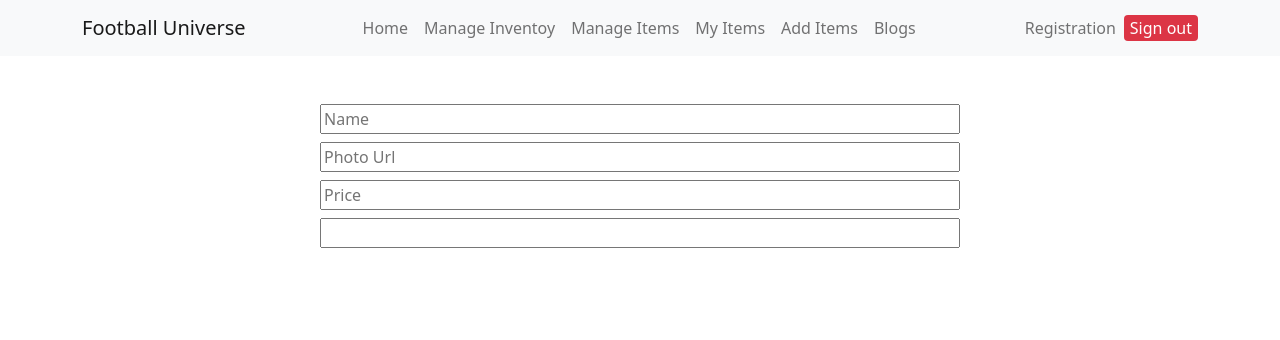
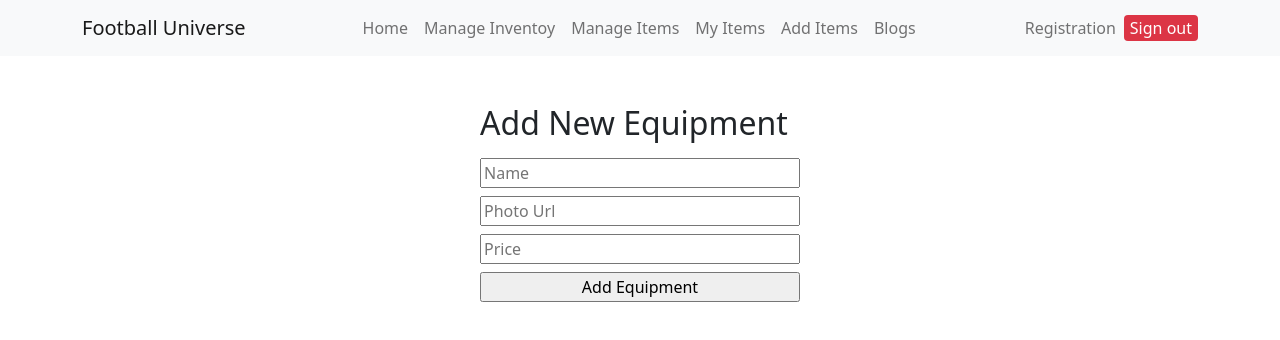
Before and after one commit to Faizul-Rien/Football-Shop-client, a React (Create React App) app: page /manage in a window 1280 px wide. Shown: the top 340 px of the page. Built offline with nearby package versions, Linux system fonts and the light colour scheme; no server answers; sample sign-in values are in the browser's storage.

Commit message:
add all equipment to manage inventory

```diff
--- a/src/Components/Equipments/Equipments.js
+++ b/src/Components/Equipments/Equipments.js
@@ -15,7 +15,7 @@ const Equipments = () => {
            <h2 className='title'> Football Equipments</h2>
            <div className='equipment-container'>
             {
-                equipments.slice((0,3)).map((equipment)=> (
+                equipments.slice((1,3)).map((equipment)=> (
                  <Equipment
                  key={equipment._id}
                  equipment={equipment}></Equipment>
--- a/src/Components/ManageInventory/ManageInventory.js
+++ b/src/Components/ManageInventory/ManageInventory.js
@@ -1,17 +1,53 @@
-import React from 'react';
+import React, { useEffect, useState } from 'react';
 import { useForm } from "react-hook-form";
+import Equipment from '../Equipment/Equipment';
 
 const ManageInventory = () => {
+
+        const [equipment, setEquipment] = useState([])
+        useEffect(()=>{
+            fetch(`http://localhost:5000/equipment`)
+            .then(res => res.json())
+            .then(data => setEquipment(data))
+        },[])
     const { register, handleSubmit } = useForm();
-    const onSubmit = data => console.log(data);
+    const onSubmit = data => {
+        console.log(data);
+
+    const url = `http://localhost:5000/equipment`;
+    fetch(url,{
+        method: 'POST',
+        headers: {
+            'content-type': 'application/json'
+        },
+        body: JSON.stringify(data)
+    })
+    .then(res=> res.json())
+    .then(result => console.log(result))
+}
     return (
-        <div className='w-50 mx-auto'>
+        <div>
+            <div className='w-25 mx-auto'>
+            <h2 className='mt-5'>Add New Equipment</h2>
             <form className='d-flex flex-column' onSubmit={handleSubmit(onSubmit)}>
-      <input className='mb-2 mt-5' placeholder='Name' {...register("name", { required: true, maxLength: 20 })} />
+      <input className='mb-2 mt-2' placeholder='Name' {...register("name", { required: true, maxLength: 20 })} />
       <input className='mb-2' placeholder='Photo Url' {...register("img")} />
       <input className='mb-2' placeholder='Price' type="number" {...register("price")} />
-      <input type="Add Equipment" />
+      <input type="submit" value= "Add Equipment" />
     </form>
+    </div>
+
+            <div className='equipment-container mt-5'>
+                {
+                    equipment.map((equipment)=>(
+                        <Equipment
+                        key={equipment._id}
+                        equipment={equipment}></Equipment>
+                    ))
+                }
+            </div>
+
+
         </div>
     );
 };
```
